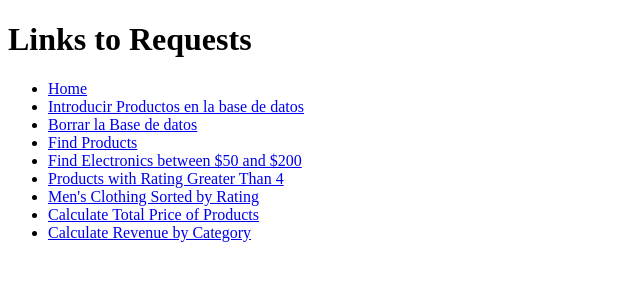
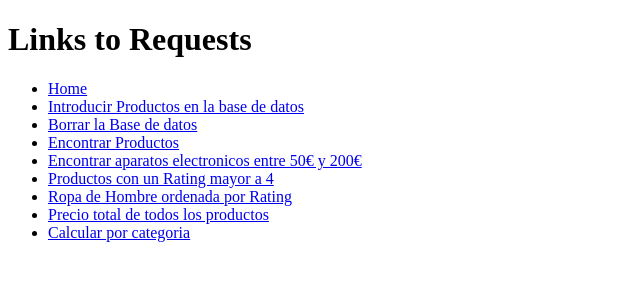
Before and after one commit to AntonioQuirante/DAI, a Django app: page /etienda/ in a window 1280 px wide. Shown: the top 300 px of the page, without its empty margins (0-640 px from the left). Run offline with Django 4.2, Linux system fonts and the light colour scheme.

Commit message:
cambio de index.html a español

```diff
--- a/P2/Practica/e-commerce/etienda/templates/index.html
+++ b/P2/Practica/e-commerce/etienda/templates/index.html
@@ -13,12 +13,12 @@
         <li><a href="{% url 'index' %}">Home</a></li>
         <li><a href="{% url 'get_productos' %}">Introducir Productos en la base de datos</a></li>
         <li><a href="{% url 'empty_database' %}">Borrar la Base de datos</a></li>
-        <li><a href="{% url 'find_products' 'pocket' %}">Find Products</a></li>
-        <li><a href="{% url 'find_between_price_range' 50 200 'electronics' %}">Find Electronics between $50 and $200</a></li>
-        <li><a href="{% url 'products_rating' 4 %}">Products with Rating Greater Than 4</a></li>
-        <li><a href="{% url 'mens_clothing_by_rating' %}">Men's Clothing Sorted by Rating</a></li>
-        <li><a href="{% url 'calculate_total' %}">Calculate Total Price of Products</a></li>
-        <li><a href="{% url 'calculate_by_category' %}">Calculate Revenue by Category</a></li>
+        <li><a href="{% url 'find_products' 'pocket' %}">Encontrar Productos</a></li>
+        <li><a href="{% url 'find_between_price_range' 50 200 'electronics' %}">Encontrar aparatos electronicos entre 50€ y 200€</a></li>
+        <li><a href="{% url 'products_rating' 4 %}">Productos con un Rating mayor a 4</a></li>
+        <li><a href="{% url 'mens_clothing_by_rating' %}">Ropa de Hombre ordenada por Rating</a></li>
+        <li><a href="{% url 'calculate_total' %}">Precio total de todos los productos</a></li>
+        <li><a href="{% url 'calculate_by_category' %}">Calcular por categoria</a></li>
     </ul>
 </body>
 
```
Also changed, not shown: 7 other files.
